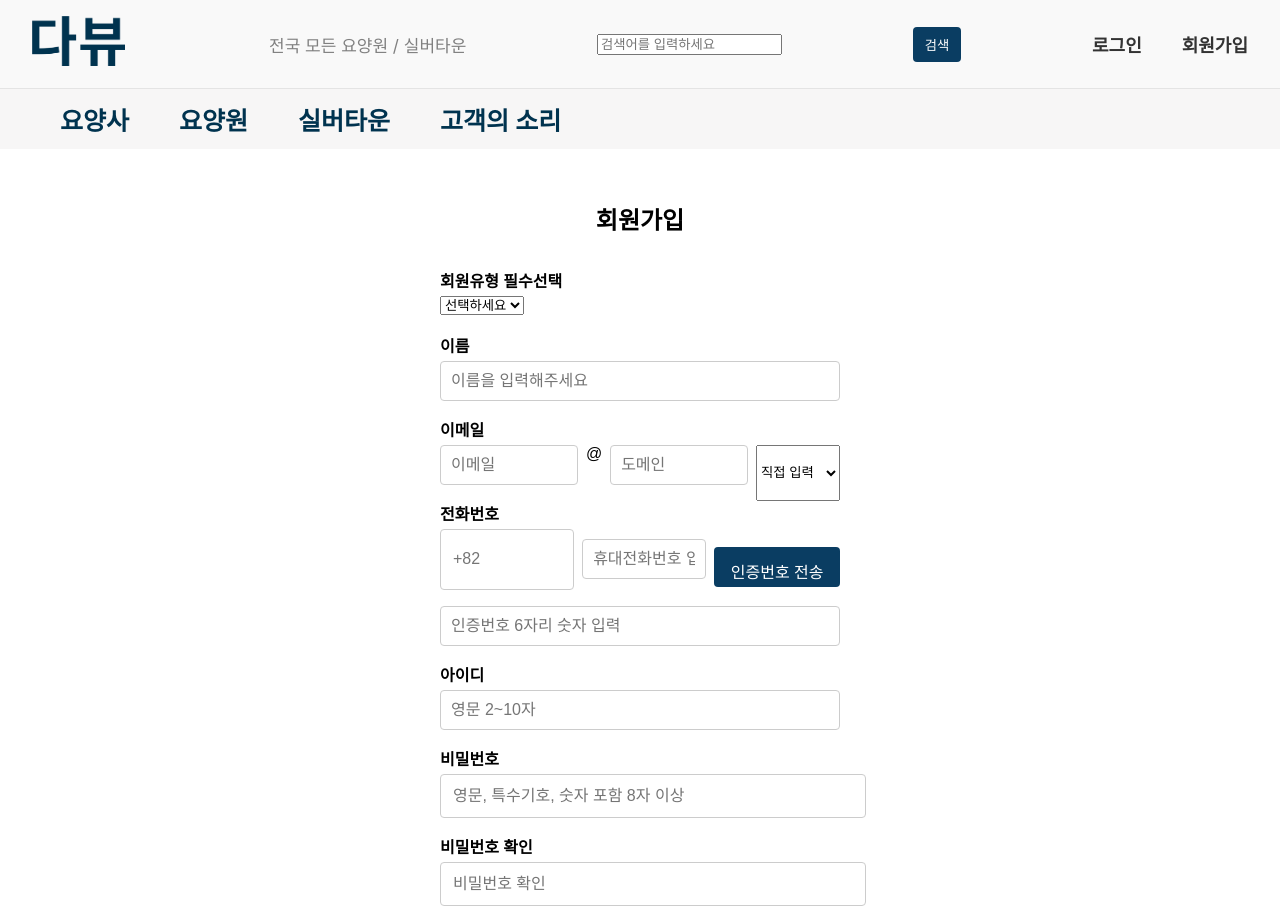
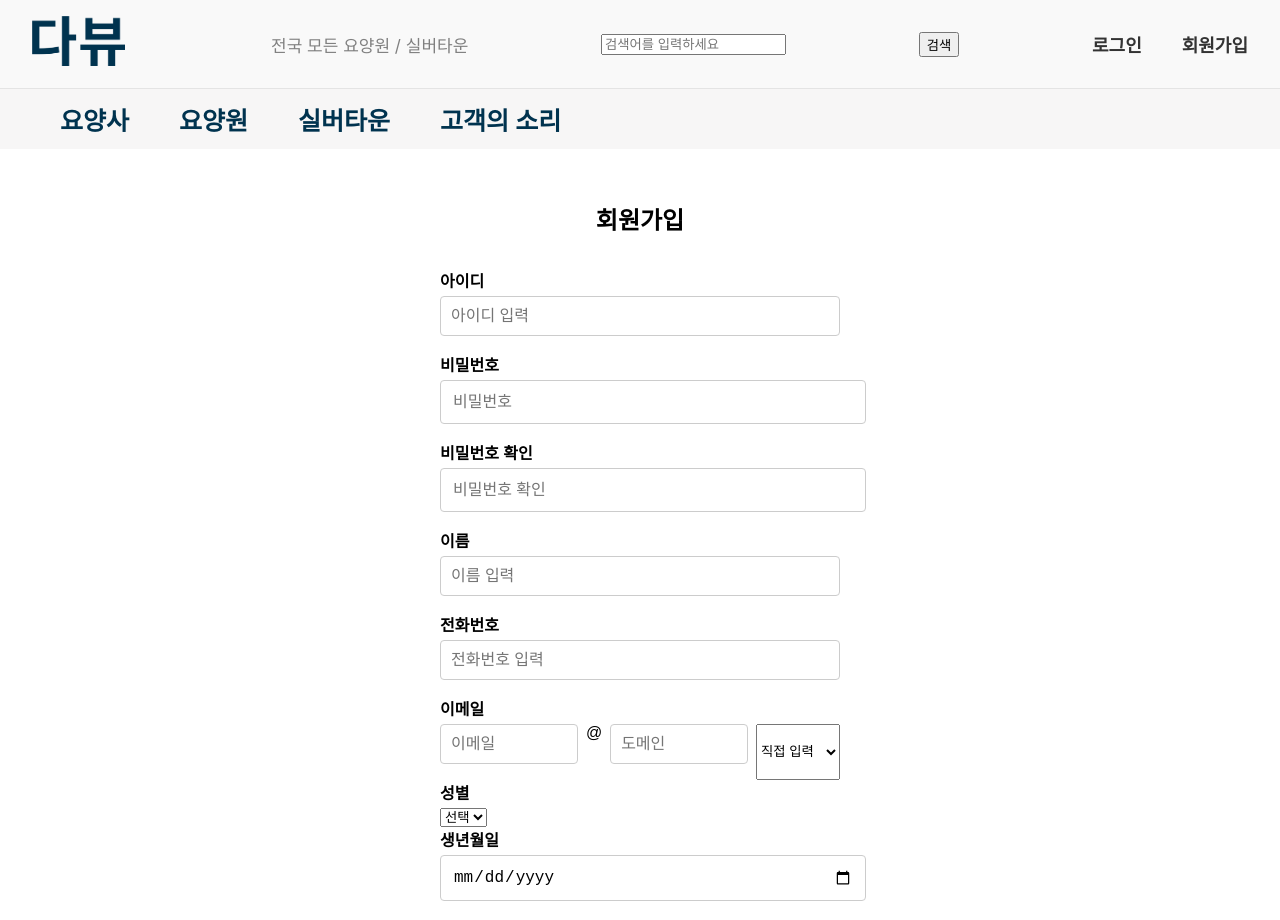
Before and after one commit to thetestt/daview-frontend, a React (Create React App) app: page /signup in a window 1280 px wide. Shown: the top 920 px of the page. Built offline with nearby package versions, Linux system fonts and the light colour scheme.

Commit message:
오류수정

```diff
--- a/src/pages/auth/LoginPage.js
+++ b/src/pages/auth/LoginPage.js
@@ -1,8 +1,7 @@
 import React, { useState } from "react";
+import axios from "axios";
+import "../../styles/auth/LoginPage.css";
 import { useNavigate } from "react-router-dom";
-import "../../styles/auth/LoginPage.css";
-// import Footer from "../../components/Footer";
-import axios from "axios";
 import { jwtDecode } from "jwt-decode";
 
 
@@ -11,34 +10,41 @@ function LoginPage() {
   const [password, setPassword] = useState("");
   const [errorMsg, setErrorMsg] = useState("");
   const navigate = useNavigate();
+
   const handleKakaoLogin = () => {
     window.location.href = `https://kauth.kakao.com/oauth/authorize?client_id=REST_API_KEY&redirect_uri=REDIRECT_URI&response_type=code`;
-  }; //아직 구현 전
+  };
 
-
-  const handleSubmit = async (e) => {
+  const handleLogin = async (e) => {
     e.preventDefault();
     try {
-      const response = await axios.post("http://localhost:8080/api/auth/login", {
-        username,
-        password,
-      });
+      const response = await axios.post(
+        "http://localhost:8080/api/auth/login",
+        { username, password },
+        { withCredentials: true }
+      );
 
-      console.log("로그인 성공:", response.data);
+      if (response.data.success) {
+        const token = response.data.token;
+        const decoded = jwtDecode(token);
 
-      const decoded = jwtDecode(response.data.token);
-      localStorage.setItem("token", response.data.token);
-      localStorage.setItem("username", response.data.username);
-      localStorage.setItem("role", decoded.role); // 역할 저장 (기업인지 유저인지 뭐 그런거)
+        localStorage.setItem("token", token);
+        localStorage.setItem("username", decoded.sub);
+        localStorage.setItem("role", decoded.role); // 역할 저장
 
-      navigate("/");
-      window.location.reload();
+        alert("로그인 성공");
+        localStorage.setItem("token", response.data.token);
+        navigate("/");
+      } else {
+        setErrorMsg("아이디 또는 비밀번호가 틀렸습니다.");
+        alert("로그인 실패: 아이디 또는 비밀번호가 틀렸습니다.");
+      }
     } catch (error) {
-      console.error("로그인 실패:", error);
-      setErrorMsg("아이디 또는 비밀번호가 올바르지 않습니다.");
+      console.error("로그인 에러", error);
+      setErrorMsg("서버 오류가 발생했습니다.");
+      alert("서버 오류");
     }
   };
-
 
   return (
     <div className="page-wrapper">
@@ -46,7 +52,8 @@ function LoginPage() {
         <div className="login-inner">
           <p className="login-subtitle">전국 모든 요양원 / 실버타운</p>
           <h1 className="login-logo">다뷰</h1>
-          <form onSubmit={handleSubmit} className="login-form">
+
+          <form onSubmit={handleLogin} className="login-form">
             <input
               type="text"
               placeholder="아이디"
@@ -59,12 +66,24 @@ function LoginPage() {
               value={password}
               onChange={(e) => setPassword(e.target.value)}
             />
-            <button type="submit">로그인</button>
-            <button type="button" onClick={handleKakaoLogin} className="kakao-login-button">카카오로 로그인하기</button>
-            {/*아직 구현 전*/}<div />
+
+            <button type="submit" className="login-button">로그인</button>
+
+            <button
+              type="button"
+              onClick={handleKakaoLogin}
+              className="kakao-login-button"
+            >
+              카카오로 로그인하기
+            </button>
+
             <div className="kakao-login">
-              카카오로 로그인 시 자동 회원가입처리됩니다.</div>
+              카카오로 로그인 시 자동 회원가입 처리됩니다.
+            </div>
+
+            {errorMsg && <p className="error-message">{errorMsg}</p>}
           </form>
+
           <div className="login-links">
             <a href="/findidpage">아이디찾기</a>
             <span>|</span>
--- a/src/pages/auth/SignupPage.js
+++ b/src/pages/auth/SignupPage.js
@@ -5,19 +5,21 @@ import { useNavigate } from "react-router-dom";
 
 function SignupPage() {
   const [agreed, setAgreed] = useState(false);
+  const [username, setUsername] = useState("");
+  const [password, setPassword] = useState("");
+  const [passwordConfirm, setPasswordConfirm] = useState("");
+  const [name, setName] = useState("");
+  const [phone, setPhone] = useState("");
+  const [emailId, setEmailId] = useState("");
+  const [emailDomain, setEmailDomain] = useState("");
+  const [gender, setGender] = useState("");
+  const [birth, setBirth] = useState("");
+  const [role, setRole] = useState("");
   const [smsAgree, setSmsAgree] = useState(false);
   const [emailAgree, setEmailAgree] = useState(false);
   const [pushAgree, setPushAgree] = useState(false);
-  const [role, setRole] = useState("");
+
   const navigate = useNavigate();
-
-  const [name, setName] = useState("");
-  const [emailId, setEmailId] = useState("");
-  const [emailDomain, setEmailDomain] = useState("");
-  const [password, setPassword] = useState("");
-  const [passwordConfirm, setPasswordConfirm] = useState("");
-  const [username, setUsername] = useState("");
-  const [phone, setPhone] = useState("");
 
   const handleSubmit = (e) => {
     e.preventDefault();
@@ -36,11 +38,12 @@ function SignupPage() {
       username,
       password,
       name,
+      phone,
       email,
+      gender,
+      birth,
       role,
-      phone,
     })
-
       .then(() => {
         alert("회원가입 성공!");
         navigate("/login");
@@ -54,26 +57,27 @@ function SignupPage() {
   return (
     <div className="signup-container">
       <h2>회원가입</h2>
+      <form className="signup-form" onSubmit={handleSubmit}>
+        <label>아이디</label>
+        <input type="text" value={username} onChange={(e) => setUsername(e.target.value)} placeholder="아이디 입력" />
 
-      <form className="signup-form" onSubmit={handleSubmit}>
-        <label>회원유형 필수선택</label>
-        <select value={role} onChange={(e) => setRole(e.target.value)}>
-          <option value="">선택하세요</option>
-          <option value="user">다뷰 회원</option>
-          <option value="company">기업</option>
-          <option value="caregiver">요양사</option>
-        </select><br /><br />
+        <label>비밀번호</label>
+        <input type="password" value={password} onChange={(e) => setPassword(e.target.value)} placeholder="비밀번호" />
+
+        <label>비밀번호 확인</label>
+        <input type="password" value={passwordConfirm} onChange={(e) => setPasswordConfirm(e.target.value)} placeholder="비밀번호 확인" />
 
         <label>이름</label>
-        <div className="name-box">
-          <input type="text" placeholder="이름을 입력해주세요" value={name} onChange={(e) => setName(e.target.value)} />
-        </div>
+        <input type="text" value={name} onChange={(e) => setName(e.target.value)} placeholder="이름 입력" />
+
+        <label>전화번호</label>
+        <input type="text" value={phone} onChange={(e) => setPhone(e.target.value)} placeholder="전화번호 입력" />
 
         <label>이메일</label>
         <div className="email-box">
-          <input type="text" placeholder="이메일" value={emailId} onChange={(e) => setEmailId(e.target.value)} />
-          <span className="at">@</span>
-          <input type="text" placeholder="도메인" value={emailDomain} onChange={(e) => setEmailDomain(e.target.value)} />
+          <input type="text" value={emailId} onChange={(e) => setEmailId(e.target.value)} placeholder="이메일" />
+          <span>@</span>
+          <input type="text" value={emailDomain} onChange={(e) => setEmailDomain(e.target.value)} placeholder="도메인" />
           <select onChange={(e) => setEmailDomain(e.target.value)}>
             <option value="">직접 입력</option>
             <option value="naver.com">naver.com</option>
@@ -82,23 +86,23 @@ function SignupPage() {
           </select>
         </div>
 
-        <label>전화번호</label>
-        <div className="signup-phone-inputs">
-          <input placeholder="+82" className="signup-country-code" />
-          <input type="text" placeholder="휴대전화번호 입력 ((-)제외)" className="signup-phone-input" />
-          <button className="signup-send-code-button">인증번호 전송</button>
-        </div>
-        <input type="text" placeholder="인증번호 6자리 숫자 입력" />
+        <label>성별</label>
+        <select value={gender} onChange={(e) => setGender(e.target.value)}>
+          <option value="">선택</option>
+          <option value="male">남성</option>
+          <option value="female">여성</option>
+        </select>
 
+        <label>생년월일</label>
+        <input type="date" value={birth} onChange={(e) => setBirth(e.target.value)} />
 
-        <label>아이디</label>
-        <input type="text" placeholder="영문 2~10자" value={username} onChange={(e) => setUsername(e.target.value)} />
-
-        <label>비밀번호</label>
-        <input type="password" placeholder="영문, 특수기호, 숫자 포함 8자 이상" value={password} onChange={(e) => setPassword(e.target.value)} />
-
-        <label>비밀번호 확인</label>
-        <input type="password" placeholder="비밀번호 확인" value={passwordConfirm} onChange={(e) => setPasswordConfirm(e.target.value)} />
+        <label>회원 유형</label>
+        <select value={role} onChange={(e) => setRole(e.target.value)}>
+          <option value="">선택하세요</option>
+          <option value="user">일반 회원</option>
+          <option value="company">기업</option>
+          <option value="caregiver">요양사</option>
+        </select>
 
         <label>약관동의</label>
         <div className="terms-content">
@@ -154,7 +158,8 @@ function SignupPage() {
           <span>앱 푸시 알림 동의</span>
         </label>
 
-        <button type="submit">회원가입하기</button>
+
+        <button type="submit">회원가입</button>
       </form>
     </div>
   );
--- a/src/styles/auth/FindIdPage.css
+++ b/src/styles/auth/FindIdPage.css
@@ -5,7 +5,7 @@
     display: flex;
     flex-direction: column;
     justify-content: center;
-    height: calc(100vh - 350px);
+    height: calc(100vh - 345px);
   }
 
   .radio-group {
@@ -67,7 +67,7 @@
     font-size: 18px;
   }
 
-  button {
+  .findid-send-code-button {
     padding: 8px 12px;
     background-color: #0a3d62;
     color: white;
--- a/src/styles/auth/FindPasswordPage.css
+++ b/src/styles/auth/FindPasswordPage.css
@@ -5,7 +5,7 @@
     display: flex;
     flex-direction: column;
     justify-content: center;
-    height: calc(100vh - 350px);
+    height: calc(100vh - 345px);
   }
 
   .form-group {
```
Also changed, not shown: src/pages/caregiver/CaregiverDashboard.js (added, +7 -0 lines), src/pages/company/CompanyDashboard.js (added, +7 -0 lines).
